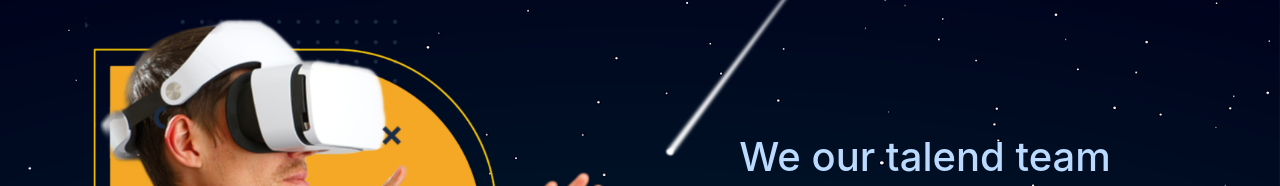
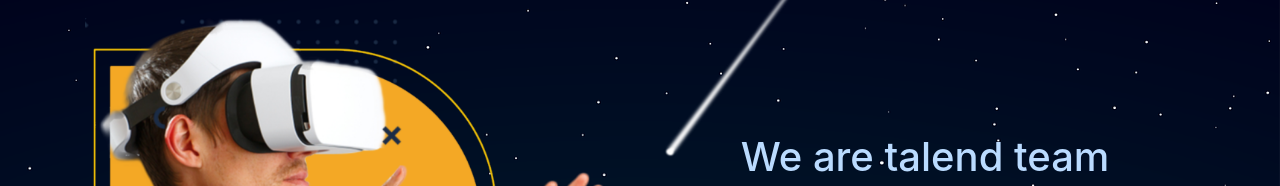
Before and after one commit to sosoa9407/ins, a plain HTML site: page index.html in a window 1280 px wide. Shown: the part 920-1106 px from the top of the page. Drawn offline with Linux system fonts and the light colour scheme.

Commit message:
Update index.html

```diff
--- a/index.html
+++ b/index.html
@@ -55,7 +55,7 @@
                 </div>
                 <div class="col-md-6">
                     <div class="Info">
-                        <h1> We our talend team </h1>
+                        <h1> We are talend team </h1>
                         <p>
                             Lorem ipsum dolor sit amet consectetur adipisicing elit. Asperiores optio velit facilis
                             consectetur provident possimus obcaecati porro atque! Aspernatur aut tenetur numquam
```
